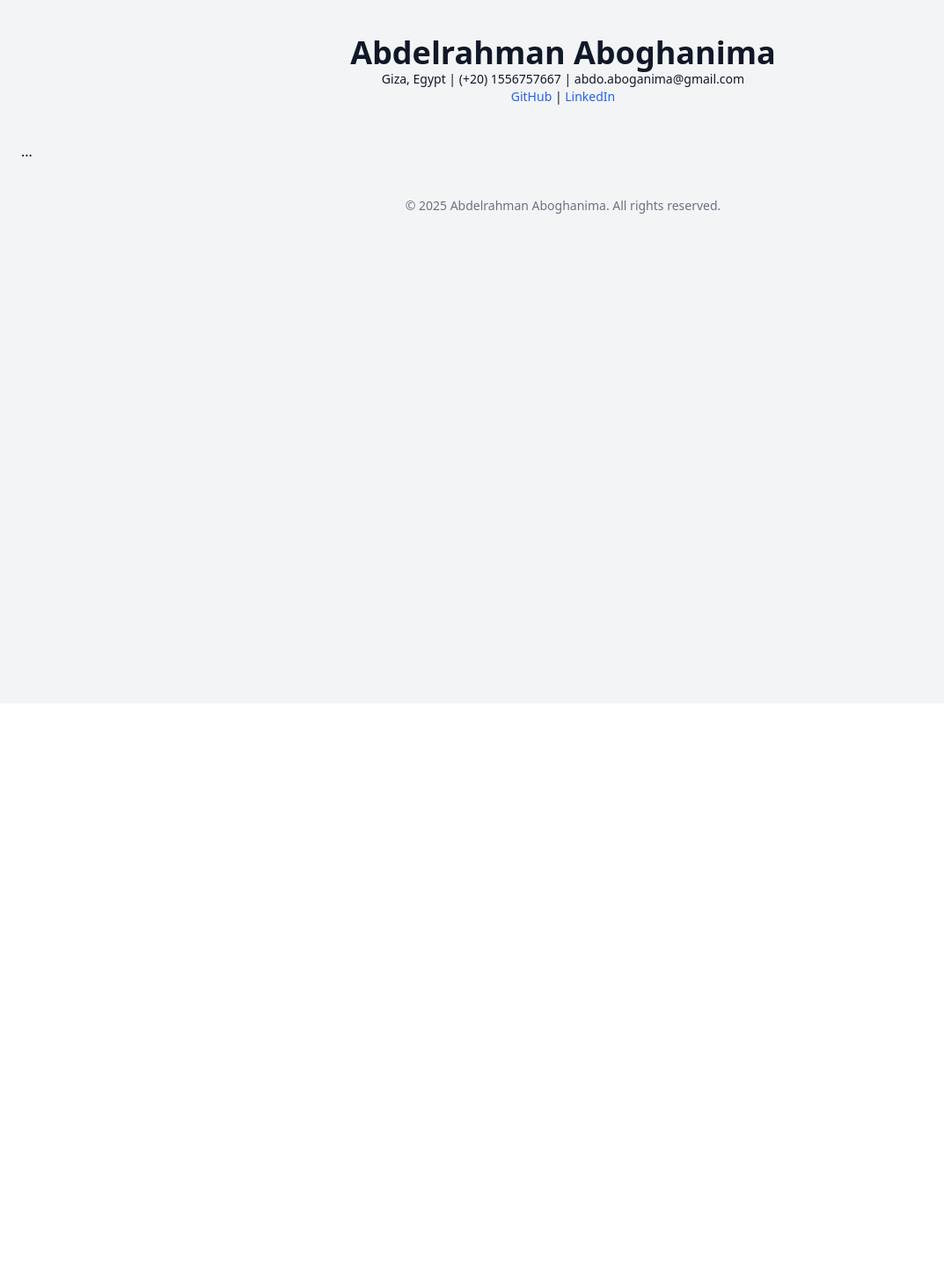
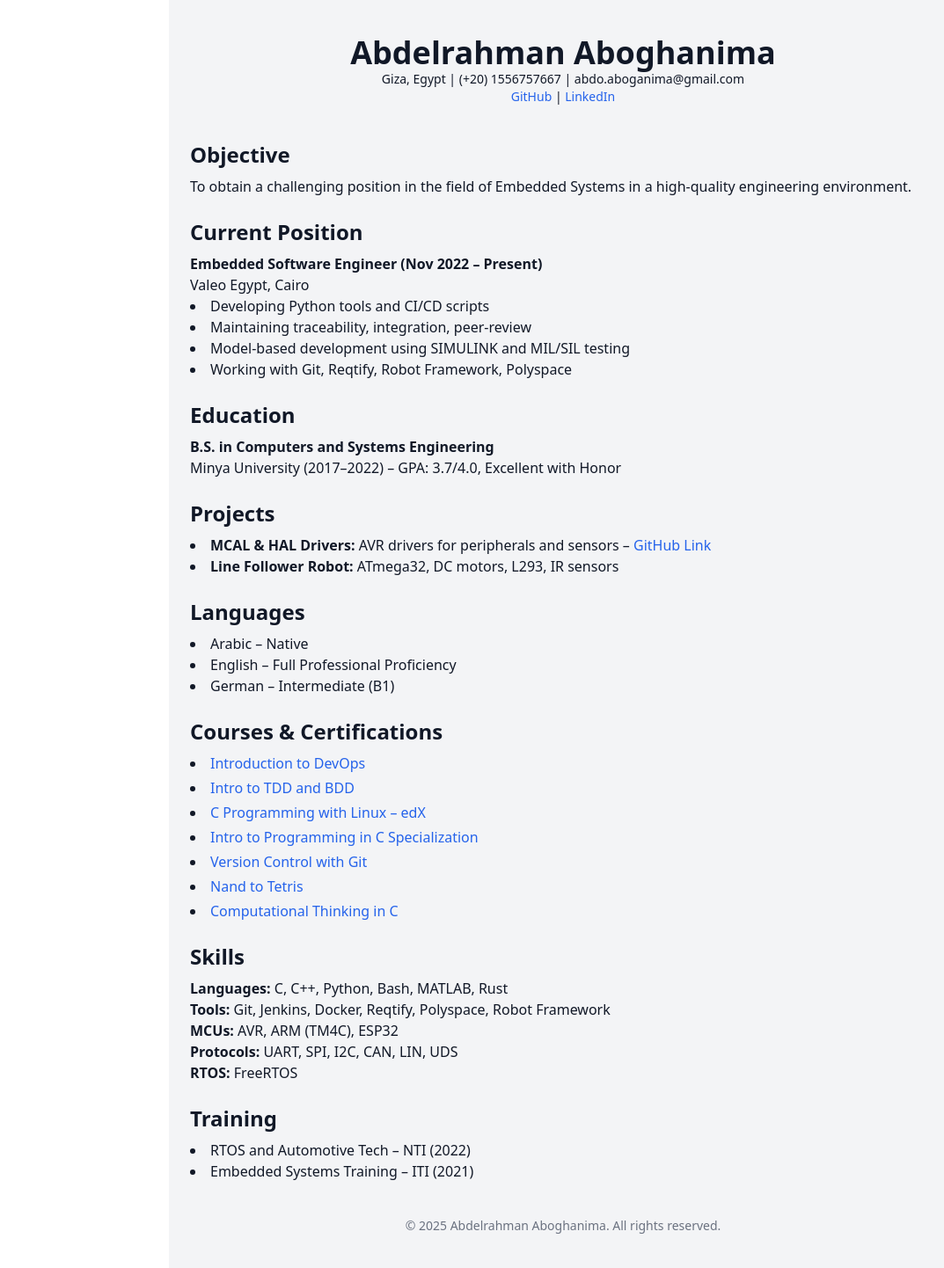
Before and after one commit to abdoaboganima/abdoaboganima.github.io, a React (Vite) app: page / in a window 1280 px wide. Shown: the whole page at 88% size, without its empty margins (0-1073 px from the left). Before the commit the page ends 800 px from the top, so only its background shows below. Built offline with nearby package versions, Linux system fonts and the light colour scheme.

Commit message:
Added complete Portfolio.jsx

```diff
--- a/src/Portfolio.jsx
+++ b/src/Portfolio.jsx
@@ -2,16 +2,90 @@ import React from "react";
 
 export default function Portfolio() {
   return (
-    <main className="bg-gray-100 text-gray-900 min-h-screen px-6 py-10 font-sans">
+    <main className="bg-gray-100 text-gray-900 min-h-screen px-6 py-10 font-sans max-w-4xl mx-auto">
       <header className="text-center mb-10">
         <h1 className="text-4xl font-bold">Abdelrahman Aboghanima</h1>
         <p className="text-sm">Giza, Egypt | (+20) 1556757667 | abdo.aboganima@gmail.com</p>
         <p className="text-sm">
-          <a href="https://github.com/abdoaboganima" className="text-blue-600">GitHub</a> |{" "}
+          <a href="https://github.com/abdoaboganima" className="text-blue-600">GitHub</a> |{' '}
           <a href="https://www.linkedin.com/in/abdoaboganima" className="text-blue-600">LinkedIn</a>
         </p>
       </header>
-      ...
+
+      <section className="mb-6">
+        <h2 className="text-2xl font-semibold mb-2">Objective</h2>
+        <p>To obtain a challenging position in the field of Embedded Systems in a high-quality engineering environment.</p>
+      </section>
+
+      <section className="mb-6">
+        <h2 className="text-2xl font-semibold mb-2">Current Position</h2>
+        <h3 className="font-bold">Embedded Software Engineer (Nov 2022 – Present)</h3>
+        <p>Valeo Egypt, Cairo</p>
+        <ul className="list-disc list-inside">
+          <li>Developing Python tools and CI/CD scripts</li>
+          <li>Maintaining traceability, integration, peer-review</li>
+          <li>Model-based development using SIMULINK and MIL/SIL testing</li>
+          <li>Working with Git, Reqtify, Robot Framework, Polyspace</li>
+        </ul>
+      </section>
+
+      <section className="mb-6">
+        <h2 className="text-2xl font-semibold mb-2">Education</h2>
+        <p className="font-bold">B.S. in Computers and Systems Engineering</p>
+        <p>Minya University (2017–2022) – GPA: 3.7/4.0, Excellent with Honor</p>
+      </section>
+
+      <section className="mb-6">
+        <h2 className="text-2xl font-semibold mb-2">Projects</h2>
+        <ul className="list-disc list-inside">
+          <li>
+            <strong>MCAL & HAL Drivers:</strong> AVR drivers for peripherals and sensors – <a className="text-blue-600" href="https://github.com/abdoaboganima/avr">GitHub Link</a>
+          </li>
+          <li>
+            <strong>Line Follower Robot:</strong> ATmega32, DC motors, L293, IR sensors
+          </li>
+        </ul>
+      </section>
+
+      <section className="mb-6">
+        <h2 className="text-2xl font-semibold mb-2">Languages</h2>
+        <ul className="list-disc list-inside">
+          <li>Arabic – Native</li>
+          <li>English – Full Professional Proficiency</li>
+          <li>German – Intermediate (B1)</li>
+        </ul>
+      </section>
+
+      <section className="mb-6">
+        <h2 className="text-2xl font-semibold mb-2">Courses & Certifications</h2>
+        <ul className="list-disc list-inside space-y-1">
+          <li><a href="https://www.coursera.org/account/accomplishments/certificate/W9A79QAQWTAU" className="text-blue-600">Introduction to DevOps</a></li>
+          <li><a href="https://www.coursera.org/account/accomplishments/certificate/DXM25A5N4KWY" className="text-blue-600">Intro to TDD and BDD</a></li>
+          <li><a href="https://credentials.edx.org/credentials/ff9938cc64cf4585be51389464e68438/" className="text-blue-600">C Programming with Linux – edX</a></li>
+          <li><a href="https://www.coursera.org/account/accomplishments/specialization/certificate/5AHGQBBNXTD7" className="text-blue-600">Intro to Programming in C Specialization</a></li>
+          <li><a href="https://www.coursera.org/account/accomplishments/certificate/EEZ9KUAC2SMG" className="text-blue-600">Version Control with Git</a></li>
+          <li><a href="https://www.coursera.org/account/accomplishments/certificate/VXPDEJGU6VYR" className="text-blue-600">Nand to Tetris</a></li>
+          <li><a href="https://www.coursera.org/account/accomplishments/specialization/certificate/74BCCAZCV8KG" className="text-blue-600">Computational Thinking in C</a></li>
+        </ul>
+      </section>
+
+      <section className="mb-6">
+        <h2 className="text-2xl font-semibold mb-2">Skills</h2>
+        <p><strong>Languages:</strong> C, C++, Python, Bash, MATLAB, Rust</p>
+        <p><strong>Tools:</strong> Git, Jenkins, Docker, Reqtify, Polyspace, Robot Framework</p>
+        <p><strong>MCUs:</strong> AVR, ARM (TM4C), ESP32</p>
+        <p><strong>Protocols:</strong> UART, SPI, I2C, CAN, LIN, UDS</p>
+        <p><strong>RTOS:</strong> FreeRTOS</p>
+      </section>
+
+      <section className="mb-6">
+        <h2 className="text-2xl font-semibold mb-2">Training</h2>
+        <ul className="list-disc list-inside">
+          <li>RTOS and Automotive Tech – NTI (2022)</li>
+          <li>Embedded Systems Training – ITI (2021)</li>
+        </ul>
+      </section>
+
       <footer className="text-center text-sm mt-10 text-gray-500">
         © {new Date().getFullYear()} Abdelrahman Aboghanima. All rights reserved.
       </footer>
```
